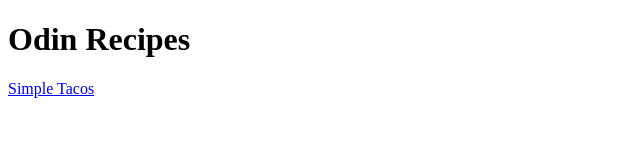
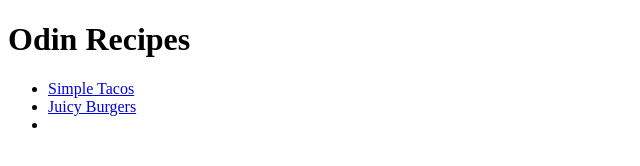
Before and after one commit to sprudle/odin-recipes, a plain HTML site: page index.html in a window 1280 px wide. Shown: the whole page, without its empty margins (0-640 px from the left). Drawn offline with Linux system fonts and the light colour scheme.

Commit message:
add juicyburger.jpg and added it to the index file

```diff
--- a/index.html
+++ b/index.html
@@ -7,6 +7,12 @@
 </head>
 <body>
     <h1>Odin Recipes</h1>
-    <a href="recipes/simpletacos.html">Simple Tacos</a>
+        <ul>
+            <li><a href="recipes/simpletacos.html">Simple Tacos</a></li>
+            <li><a href="recipes/juicyburgers.html">Juicy Burgers</a></li>
+            <li></li>
+
+        </ul>
+
 </body>
 </html>
```
Also changed, not shown: images/juicyburger.jpg (added).
